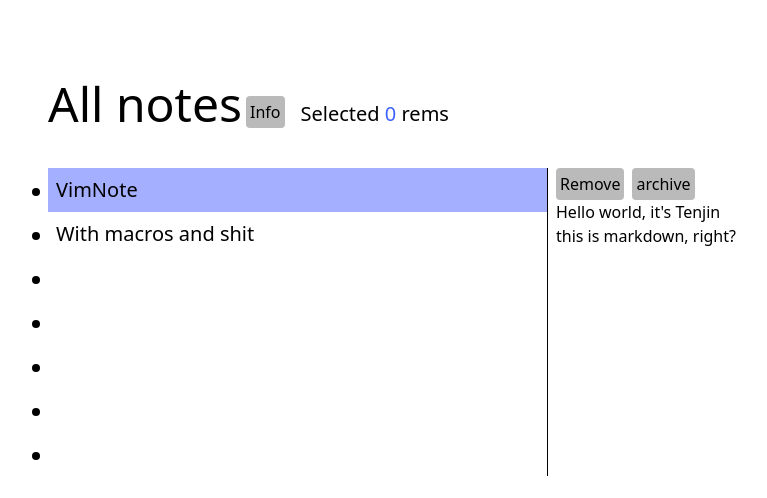
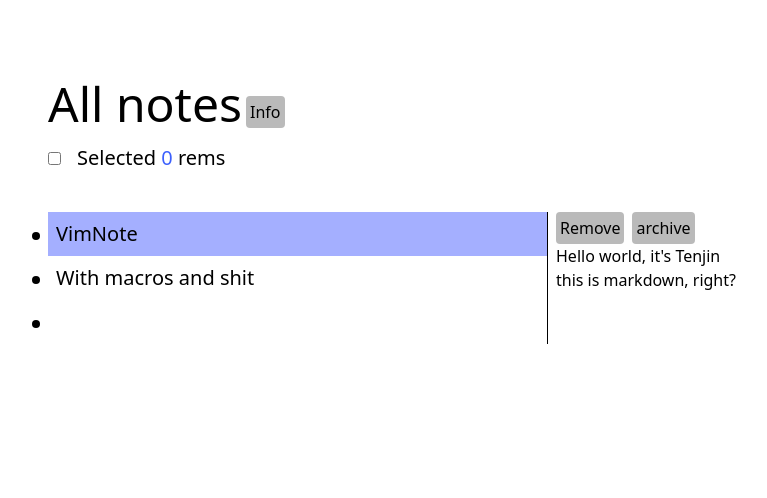
Before and after one commit to reshreshus/tenjin, a Vue app: page / in a window 1280 px wide. Shown: the top 498 px of the page, without its empty margins (112-879 px from the left). Built offline with nearby package versions, Linux system fonts and the light colour scheme; data requests are answered from the project's data file; what @tailwindcss/typography would draw is missing.

Commit message:
use /services folder for api calls

```diff
--- a/db.json
+++ b/db.json
@@ -22,23 +22,7 @@
       "archived": false
     },
     {
-      "id": "027b76e3-e45b-42cc-aa0b-4a516985404f",
-      "text": ""
-    },
-    {
-      "id": "710fbf6e-a7d0-47f4-ad95-63d5a28b9edf",
-      "text": ""
-    },
-    {
-      "id": "ebedf6b8-3365-45a7-a1ee-38327255ee43",
-      "text": ""
-    },
-    {
-      "id": "d74b009b-9aa2-41f6-b9cc-084c6dcc55c8",
-      "text": ""
-    },
-    {
-      "id": "d7bcd246-0962-4c52-b2bc-bc292606ab01",
+      "id": "a076d09a-eeb3-4dc7-9cb4-e9f562bae467",
       "text": ""
     }
   ]
--- a/src/modules/AllNotes.vue
+++ b/src/modules/AllNotes.vue
@@ -7,13 +7,13 @@
       <button @click="modalOpen = true" class="ml-1 p-1 bg-gray rounded">
         Info
       </button>
-
-      <div class="ml-4 text-xl ">
-        Selected <span class="text-blue">{{ remSelection.rems.size }}</span> rems
-      </div>
     </div>
     <!-- Header -->
-    <div class="">
+    <div class="mt-4 flex items-center">
+      <input type="checkbox" @click="selectAll" />
+      <div class="ml-4 text-xl ">
+        Selected <span class="text-blue">{{ remsSelectedSize }}</span> rems
+      </div>
     </div>
     <!-- Rems -->
     <div class="mt-10">
@@ -34,16 +34,26 @@
 import ModalView from '@/components/ModalView'
 import RemView from '@/modules/RemView'
 import useRemSelection from '@/composables/rem-selection.js'
+import { computed } from 'vue'
 
 export default {
   components: {
     RemView,
     ModalView,
   },
+  setup() {
+    const remSelection = useRemSelection()
+    const remsSelectedSize = computed(() => remSelection.rems.size )
+    const allRemsSelected = remsSelectedSize.value
+    return {
+      remSelection,
+      remsSelectedSize,
+      allRemsSelected
+    }
+  },
   data() {
     return {
       modalOpen: false,
-      remSelection: useRemSelection()
     }
   },
 }
--- a/src/modules/RemView.vue
+++ b/src/modules/RemView.vue
@@ -28,19 +28,19 @@
 
 <script>
 import { ref } from 'vue'
-import axios from 'axios'
 import { micromark } from 'micromark'
 import useKeydown from '@/composables/keydown'
 import { v4 } from 'uuid'
 import DocView from '@/modules/DocView'
 import useRemSelection from '@/composables/rem-selection.js'
+import remsService from '@/services/remsService.js'
 
 export default {
   components: {
     DocView
   },
   async setup() {
-    const { data: rems } = await axios.get('http://localhost:3000/rems')
+    const { data: rems } = await remsService.getRems()
     return {
       rems: ref(rems),
       remSelection: useRemSelection()
@@ -110,7 +110,7 @@ export default {
       this.updateRem(rem)
     },
     updateRem(rem) {
-      axios.put(`http://localhost:3000/rems/${rem.id}`, rem)
+      remsService.updateRem(rem)
     },
     async newRem() {
       const rem = {
@@ -118,7 +118,7 @@ export default {
         text: ''
       }
       this.rems.push(rem)
-      axios.post(`http://localhost:3000/rems/`, rem)
+      remsService.addRem(rem)
     },
     removeCurrentRem() {
       this.removeRem(this.rems[this.cursorLine])
@@ -128,7 +128,7 @@ export default {
         this.moveUp()
       }
       this.rems = this.rems.filter(r => r.id != rem.id)
-      axios.delete(`http://localhost:3000/rems/${rem.id}`)
+      remsService.deleteRem(rem)
     },
     isCurrent(idx) {
       return idx === this.cursorLine
--- /dev/null
+++ b/src/services/index.js
@@ -0,0 +1,12 @@
+import axios from 'axios'
+
+const apiClient = axios.create({
+  baseURL: 'http://localhost:3000',
+  withCredentials: false,
+  headers: {
+    Accept: 'application/json',
+    'Content-type': 'application/json'
+  }
+})
+
+export default apiClient
--- /dev/null
+++ b/src/services/remsService.js
@@ -0,0 +1,30 @@
+import apiClient from '@/services'
+
+export default {
+  getRems() {
+    return apiClient({
+      method: 'get',
+      url: '/rems'
+    })
+  },
+  updateRem(rem) {
+    return apiClient({
+      method: 'put',
+      url: `/rems/${rem.id}`,
+      data: rem
+    })
+  },
+  addRem(rem) {
+    return apiClient({
+      method: 'post',
+      url: '/rems/',
+      data: rem
+    })
+  },
+  deleteRem(rem) {
+    return apiClient({
+      method: 'delete',
+      url: `/rems/${rem.id}`
+    })
+  }
+}
--- a/src/store/index.js
+++ b/src/store/index.js
@@ -1,8 +1,16 @@
 import { createStore } from "vuex";
 
 export default createStore({
-  state: {},
-  mutations: {},
-  actions: {},
-  modules: {},
+  state: {
+    rems: []
+  },
+  mutations: {
+
+  },
+  actions: {
+
+  },
+  modules: {
+
+  },
 });
```
